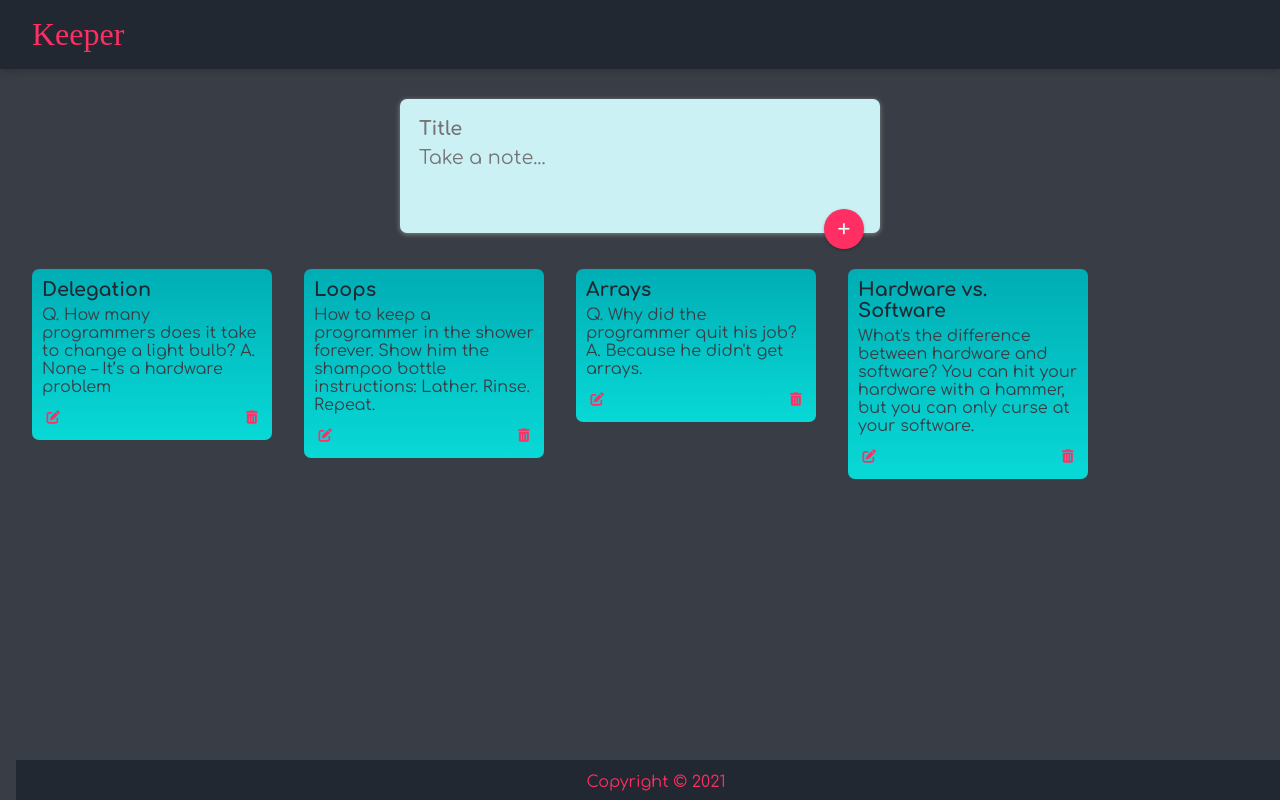
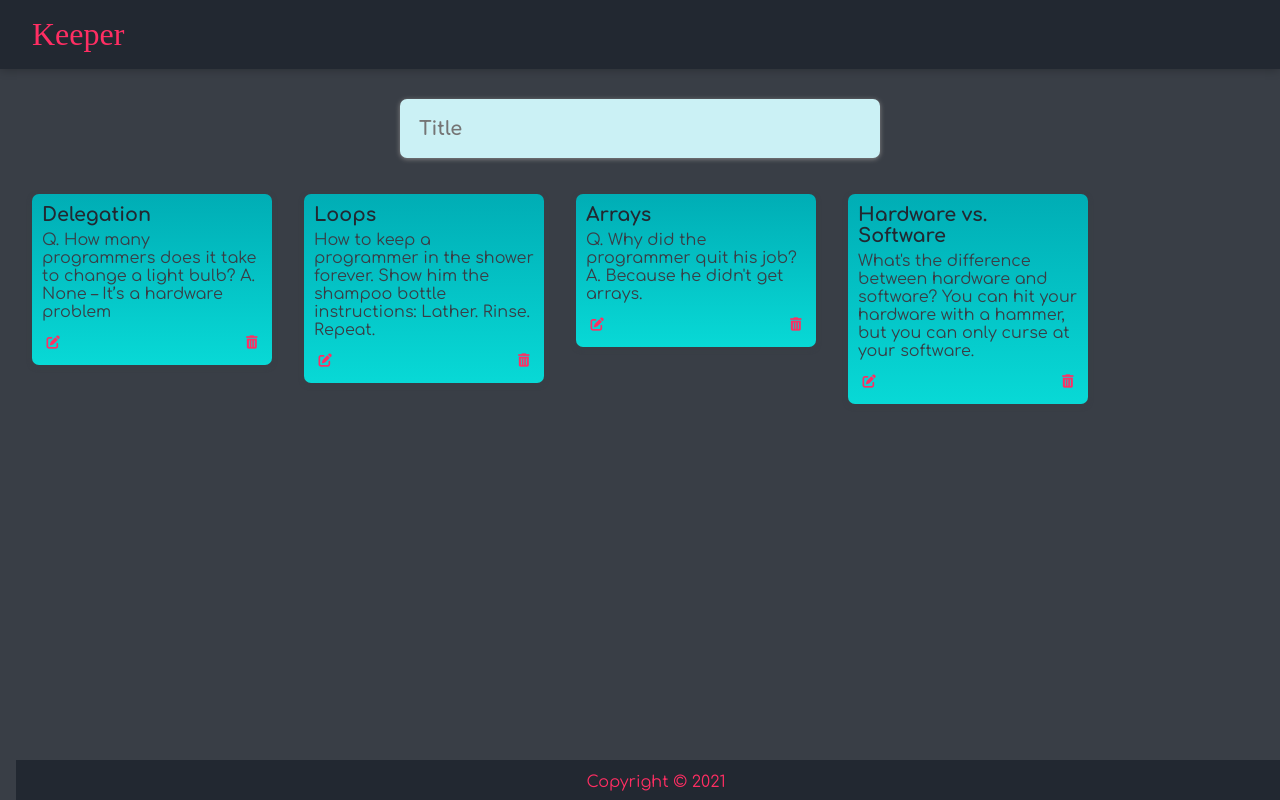
Before and after one commit to pronoia9/apbtcwdb_keeper, a React (Create React App) app: page / in a window 1280 px wide. Built offline with nearby package versions, Linux system fonts and the light colour scheme; a web font is replaced by a local one.

Commit message:
add conditional rendering to create note

```diff
--- a/src/components/content/Create.jsx
+++ b/src/components/content/Create.jsx
@@ -1,17 +1,19 @@
-import React from 'react';
-import { makeStyles } from '@material-ui/core/styles';
+import React, { useState } from 'react';
 import Fab from '@material-ui/core/Fab';
 import Zoom from '@material-ui/core/Zoom';
 
 function Create(props) {
+  const [click, setClick] = useState(false);
   return (
     <form className='form-container' onSubmit={(e) => e.preventDefault()}>
       <input
         name='title'
         placeholder='Title'
         value={props.input.title}
+        onClick={() => setClick(true)}
         onChange={(e) => props.setInput({ ...props.input, title: e.target.value })}
       />
+      {click && (
         <textarea
           name='content'
           placeholder='Take a note...'
@@ -19,7 +21,8 @@ function Create(props) {
           value={props.input.content}
           onChange={(e) => props.setInput({ ...props.input, content: e.target.value })}
         />
-
+      )}
+      {(props.input.title || props.input.content) && (
         <Zoom in={true}>
           <Fab
             className='btn btn-add'
@@ -31,6 +34,7 @@ function Create(props) {
             <i className='fas fa-plus'></i>
           </Fab>
         </Zoom>
+      )}
     </form>
   );
 }
```
Lines whose indentation alone changed are shown as unchanged.
